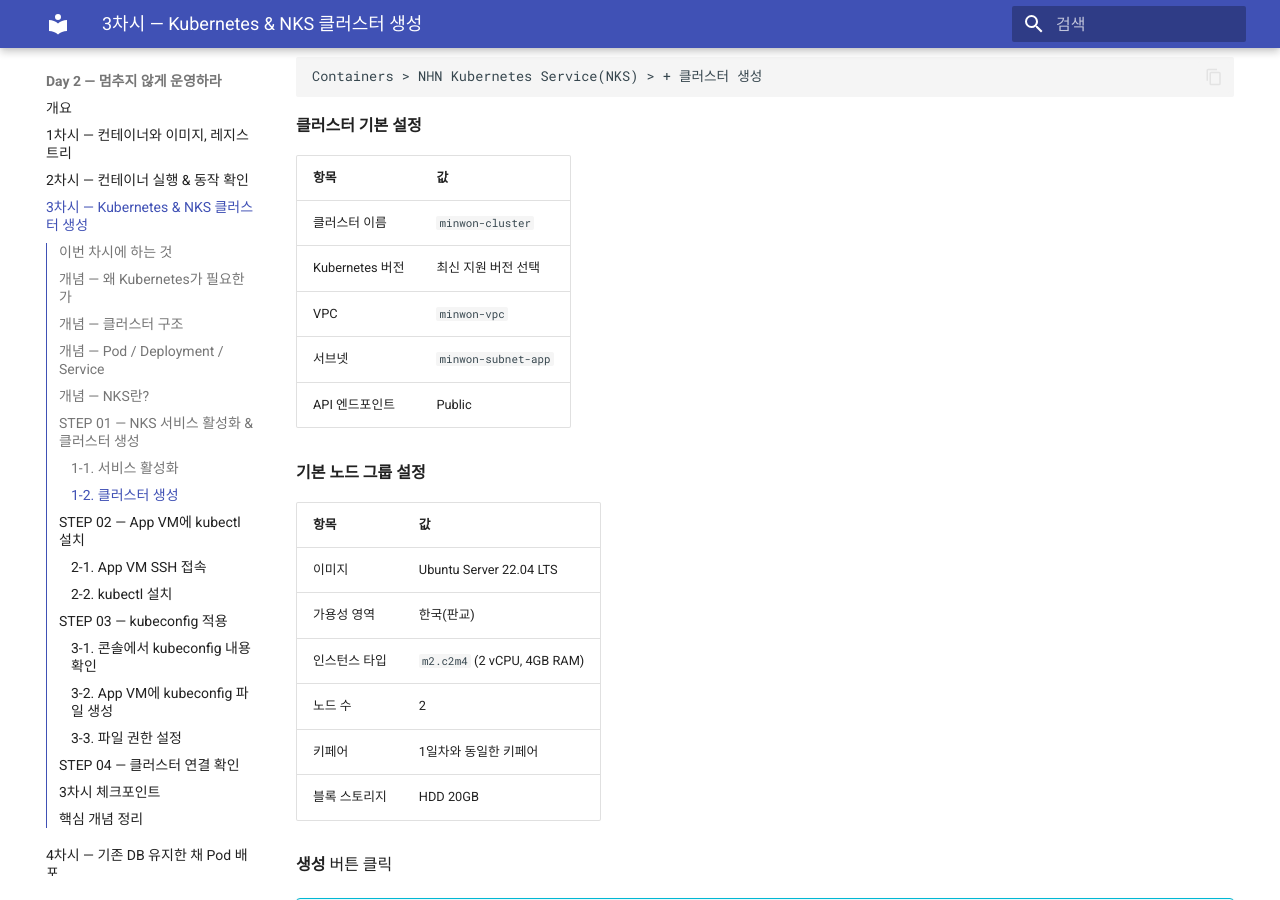
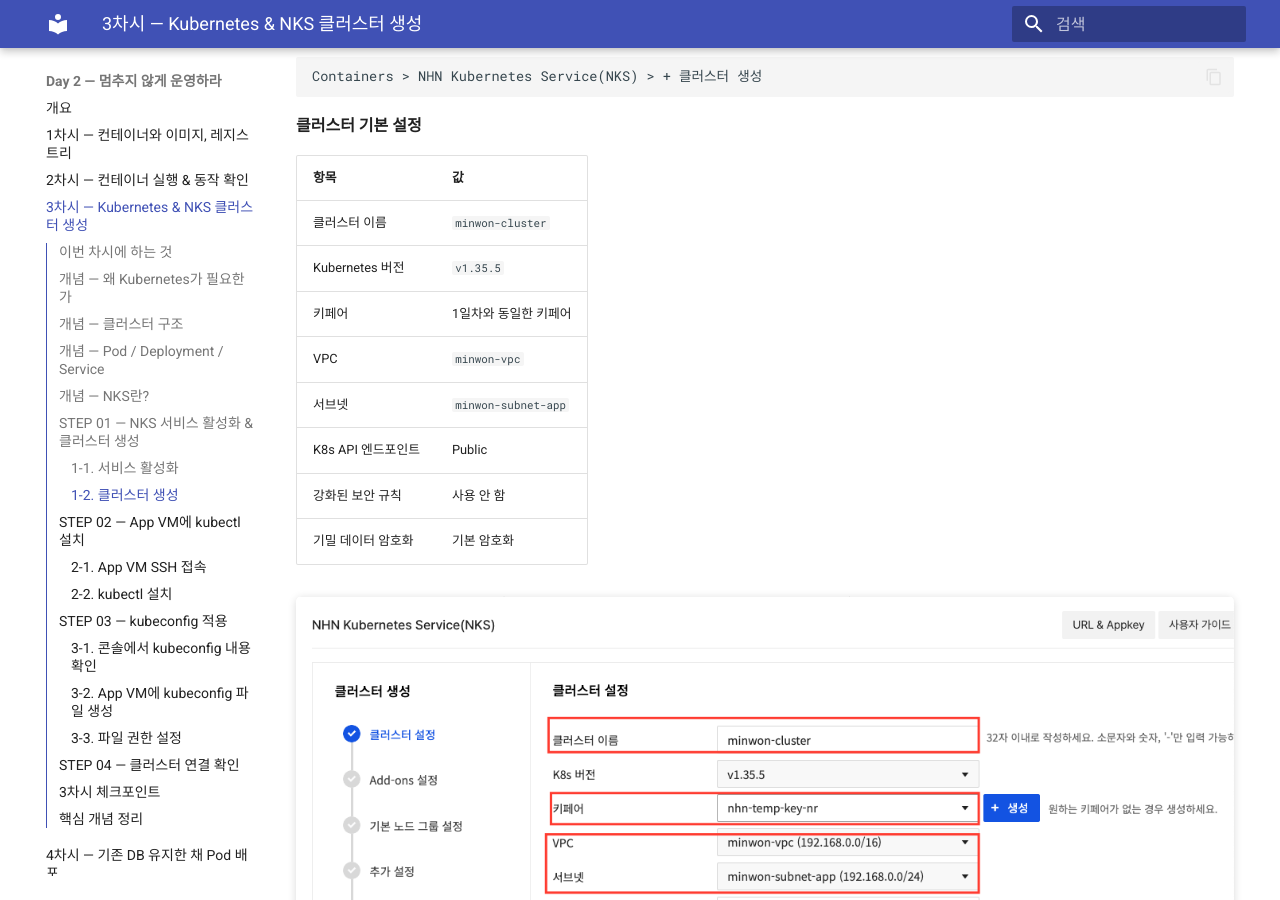
Before and after one commit to skilleat-labs/cloud-native-minwon-lab, an MkDocs documentation site: the page built from docs/day2/session3.md, in a window 1280 px wide and 900 px high, scrolled down 3457 px. Built offline with MkDocs 1.6.1 and Material for MkDocs 9.7.7, drawn with Linux system fonts in a browser that asks for light colours.

Commit message:
docs: day2 session3 - NKS 클러스터 설정 스크린샷 추가 및 K8s 버전 v1.35.5 반영

```diff
--- a/docs/day2/session3.md
+++ b/docs/day2/session3.md
@@ -150,10 +150,15 @@
 | 항목 | 값 |
 |------|---|
 | 클러스터 이름 | `minwon-cluster` |
-| Kubernetes 버전 | 최신 지원 버전 선택 |
+| Kubernetes 버전 | `v1.35.5` |
+| 키페어 | 1일차와 동일한 키페어 |
 | VPC | `minwon-vpc` |
 | 서브넷 | `minwon-subnet-app` |
-| API 엔드포인트 | Public |
+| K8s API 엔드포인트 | Public |
+| 강화된 보안 규칙 | 사용 안 함 |
+| 기밀 데이터 암호화 | 기본 암호화 |
+
+![NKS 클러스터 설정 화면](./images/3-1-nks-cluster-create-settings.png)
 
 **기본 노드 그룹 설정**
 
```
